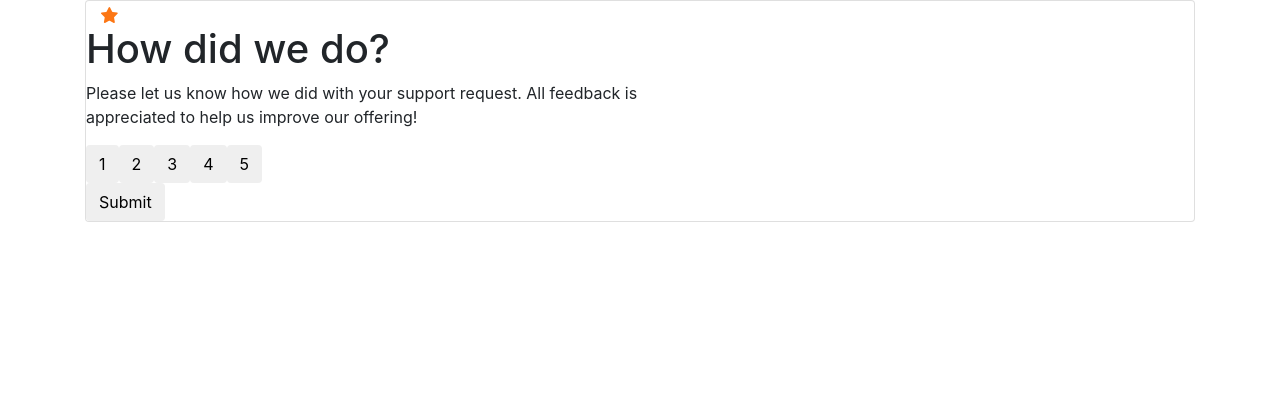
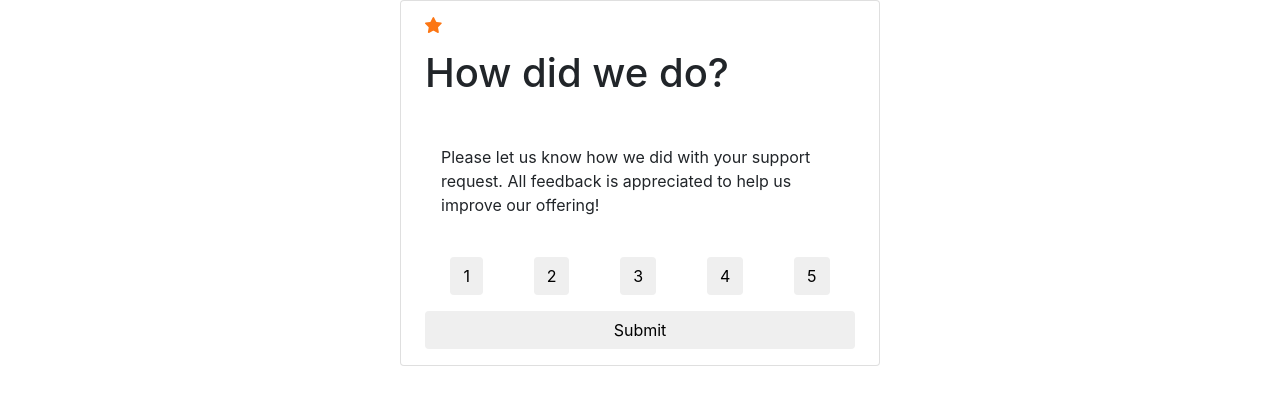
Before and after one commit to sddemir/rating-page, a plain HTML site: page index.html in a window 1280 px wide. Drawn offline with nearby package versions, Linux system fonts and the light colour scheme.

Commit message:
bootstrp

```diff
--- a/index.html
+++ b/index.html
@@ -5,7 +5,7 @@
   <meta name="viewport" content="width=device-width, initial-scale=1.0"> <!-- displays site properly based on user's device -->
   <link rel="stylesheet" href="https://stackpath.bootstrapcdn.com/bootstrap/4.1.3/css/bootstrap.min.css" integrity="sha384-MCw98/SFnGE8fJT3GXwEOngsV7Zt27NXFoaoApmYm81iuXoPkFOJwJ8ERdknLPMO" crossorigin="anonymous">
   <link rel="icon" type="image/png" sizes="32x32" href="./images/favicon-32x32.png">
-
+  <link rel="stylesheet" href="rating.css">
   <title>Frontend Mentor | Interactive rating component</title>
 
   <!-- Feel free to remove these styles or customise in your own stylesheet 👍 -->
@@ -18,30 +18,31 @@
 <body>
 
   <!-- Rating state start -->
-<section class="container">
-  <div class="card ">
-    <div class=" col-lg-6">
-      <div class="row-lg-2">
-  <svg width="17" height="16" xmlns="http://www.w3.org/2000/svg"><path d="m9.067.43 1.99 4.031c.112.228.33.386.58.422l4.45.647a.772.772 0 0 1 .427 1.316l-3.22 3.138a.773.773 0 0 0-.222.683l.76 4.431a.772.772 0 0 1-1.12.813l-3.98-2.092a.773.773 0 0 0-.718 0l-3.98 2.092a.772.772 0 0 1-1.119-.813l.76-4.431a.77.77 0 0 0-.222-.683L.233 6.846A.772.772 0 0 1 .661 5.53l4.449-.647a.772.772 0 0 0 .58-.422L7.68.43a.774.774 0 0 1 1.387 0Z" fill="#FC7614"/></svg>
-</div>
-<div class="row">
-  <h1>How did we do?</h1>
-</div>
-<div class="row">
-  <p>Please let us know how we did with your support request. All feedback is appreciated
+<section class="container ">
+  <div class="card mx-auto" style="width: 30rem;">
+
+
+  <svg class="m-3 mx-4" width="17" height="16" xmlns="http://www.w3.org/2000/svg"><path d="m9.067.43 1.99 4.031c.112.228.33.386.58.422l4.45.647a.772.772 0 0 1 .427 1.316l-3.22 3.138a.773.773 0 0 0-.222.683l.76 4.431a.772.772 0 0 1-1.12.813l-3.98-2.092a.773.773 0 0 0-.718 0l-3.98 2.092a.772.772 0 0 1-1.119-.813l.76-4.431a.77.77 0 0 0-.222-.683L.233 6.846A.772.772 0 0 1 .661 5.53l4.449-.647a.772.772 0 0 0 .58-.422L7.68.43a.774.774 0 0 1 1.387 0Z" fill="#FC7614"/></svg>
+
+
+  <h1 class="row ml-4">How did we do?</h1>
+
+
+  <p class="m-4 p-3">Please let us know how we did with your support request. All feedback is appreciated
   to help us improve our offering!</p>
-</div>
-<div class="row">
-   <button type="button" class="btn" id="1">1</button>
-   <button type="button" class="btn" id="2">2</button>
-   <button type="button" class="btn" id="3">3</button>
-   <button type="button" class="btn" id="4">4</button>
-   <button type="button" class="btn" id="5">5</button>
+
+<div class="row mx-4 center">
+
+   <button type="button" class="btn mx-auto d-block" id="1">1</button>
+   <button type="button" class="btn mx-auto d-block" id="2">2</button>
+   <button type="button" class="btn mx-auto d-block" id="3">3</button>
+   <button type="button" class="btn mx-auto d-block" id="4">4</button>
+   <button type="button" class="btn mx-auto d-block" id="5">5</button>
+
   </div>
-  <div class="row">
-   <button id="submit" class="btn submit">Submit</button>
-  </div>
-</div>
+   <button id="submit" class="btn mx-4 my-3 submit">Submit</button>
+
+
 </div>
 </section>
 
```
Also changed, not shown: rating.css (+1 -0 lines).
